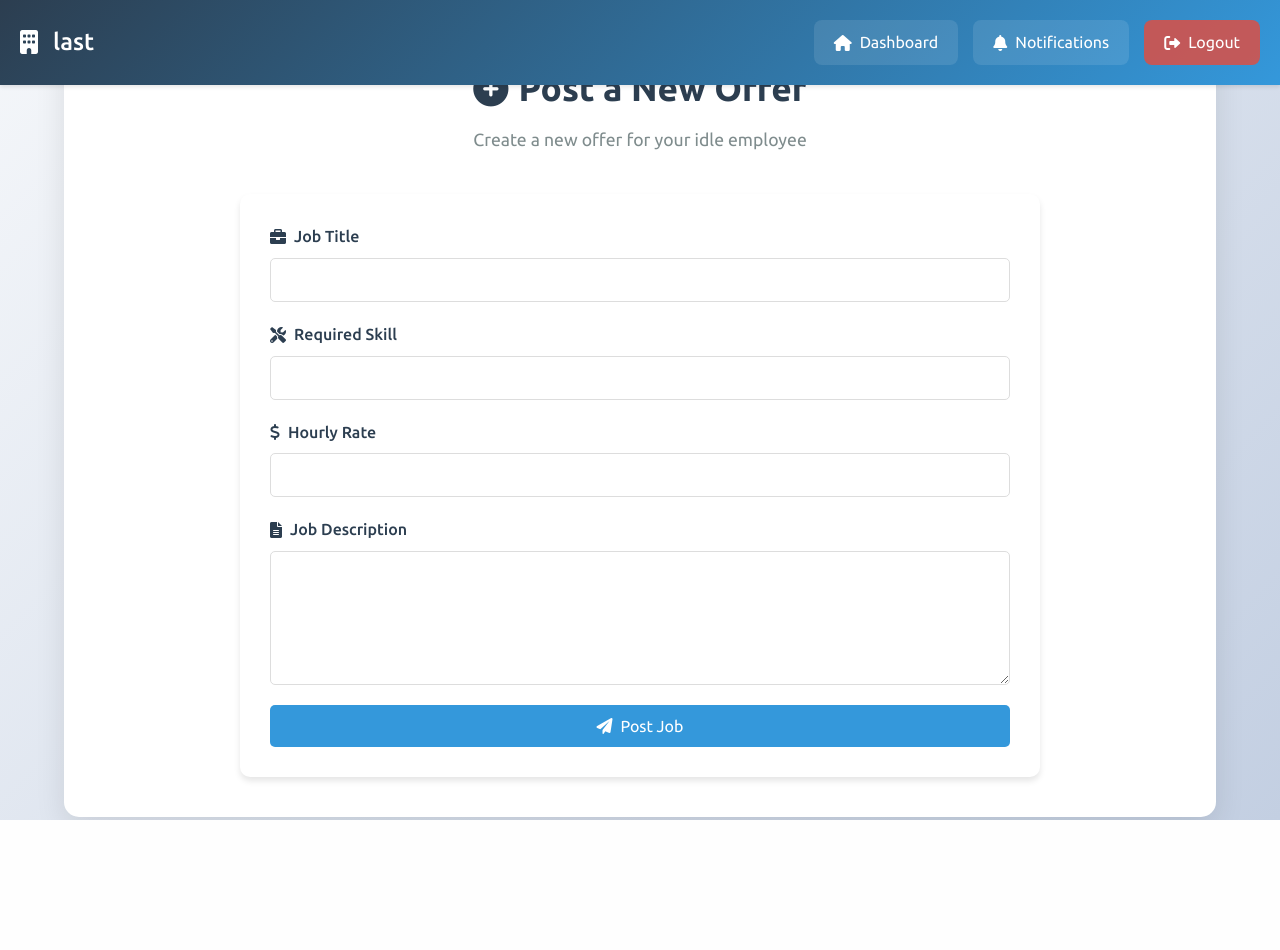
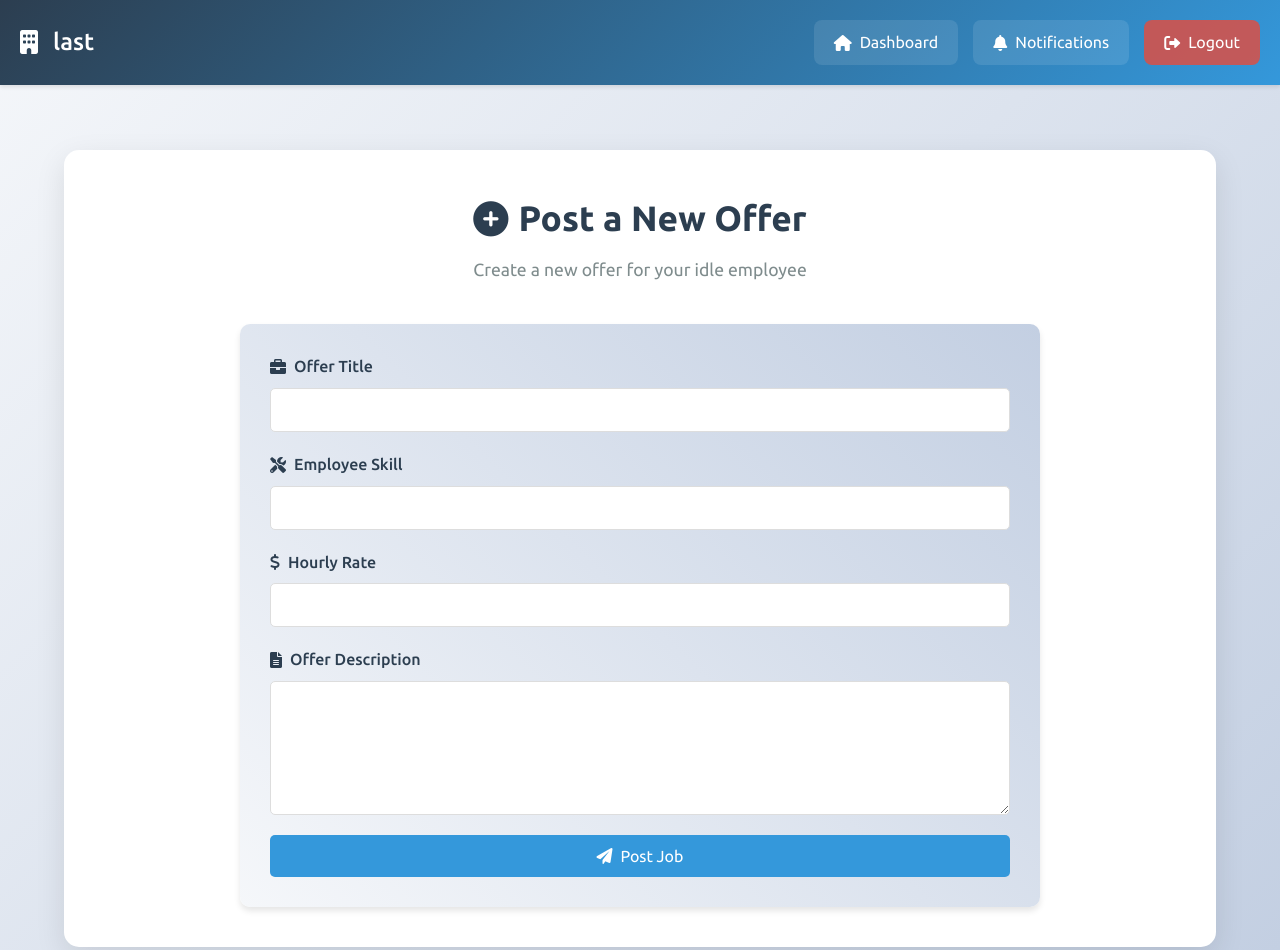
Before and after one commit to nafis-muktashid/CSE311L-CC, a PHP site: page /post_job.php in a window 1280 px wide. Before the commit the page ends 820 px from the top, so only its background shows below. Run offline with PHP 8.4, Linux system fonts and the light colour scheme; a user stored in the database is signed in.

Commit message:
post offer ui good again

```diff
--- a/add_employees.php
+++ b/add_employees.php
@@ -45,7 +45,7 @@ if (!isset($_SESSION['email'])) {
 
             <div class="page-header">
                 <h1><i class="fas fa-user-plus"></i> Add New Employee</h1>
-                <p>Add a new employee to your company</p>
+                <p>Add a new idle employee to your company profile</p>
             </div>
 
             <div class="form-container">
--- a/css/post_job.css
+++ b/css/post_job.css
@@ -22,6 +22,7 @@ body {
 	border-radius: 15px;
 	box-shadow: 0 10px 30px rgba(0, 0, 0, 0.1);
 	overflow: hidden;
+	margin-top: 150px;
 }
 
 header {
@@ -110,7 +111,7 @@ nav a.active {
 .form-container {
 	max-width: 800px;
 	margin: 0 auto;
-	background: white;
+	background: linear-gradient(45deg, #f5f7fa 0%, #c3cfe2 100%);
 	padding: 30px;
 	border-radius: 10px;
 	box-shadow: 0 4px 6px rgba(0, 0, 0, 0.1);
--- a/employees.php
+++ b/employees.php
@@ -40,8 +40,8 @@ $stmt->execute();$result = $stmt->get_result();
     </head>
     <body>
 
+        <?php renderHeader('employees'); ?>
         <div class="container">
-            <?php renderHeader('employees'); ?>
 
             <div class="content-wrapper empwrap">
                 <div class="page-header">
--- a/post_job.php
+++ b/post_job.php
@@ -21,8 +21,9 @@ if (!isset($_SESSION['email'])) {
     <link rel="stylesheet" href="https://cdnjs.cloudflare.com/ajax/libs/font-awesome/6.0.0/css/all.min.css">
 </head>
 <body>
+    <?php renderHeader('post_job'); ?>
+
     <div class="container">
-        <?php renderHeader('post_job'); ?>
 
         <div class="content-wrapper">
             <div class="page-header">
@@ -34,14 +35,14 @@ if (!isset($_SESSION['email'])) {
                 <form action="./utilities/post_job_button.php" method="POST" class="job-form">
                     <div class="form-group">
                         <label for="job_title">
-                            <i class="fas fa-briefcase"></i> Job Title
+                            <i class="fas fa-briefcase"></i> Offer Title
                         </label>
                         <input type="text" id="job_title" name="job_title" required>
                     </div>
 
                     <div class="form-group">
                         <label for="required_skill">
-                            <i class="fas fa-tools"></i> Required Skill
+                            <i class="fas fa-tools"></i> Employee Skill
                         </label>
                         <input type="text" id="required_skill" name="required_skill" required>
                     </div>
@@ -55,7 +56,7 @@ if (!isset($_SESSION['email'])) {
 
                     <div class="form-group">
                         <label for="job_details">
-                            <i class="fas fa-file-alt"></i> Job Description
+                            <i class="fas fa-file-alt"></i> Offer Description
                         </label>
                         <textarea id="job_details" name="job_details" rows="6" required></textarea>
                     </div>
```
